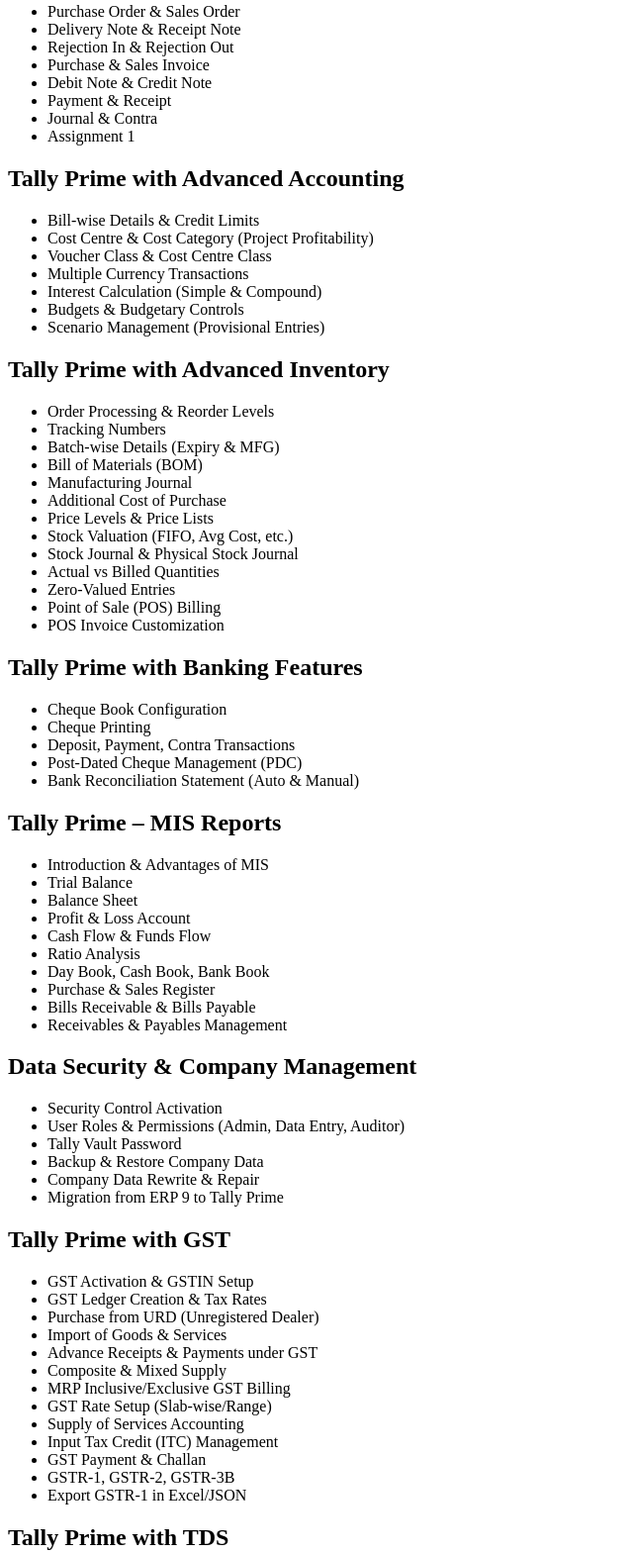
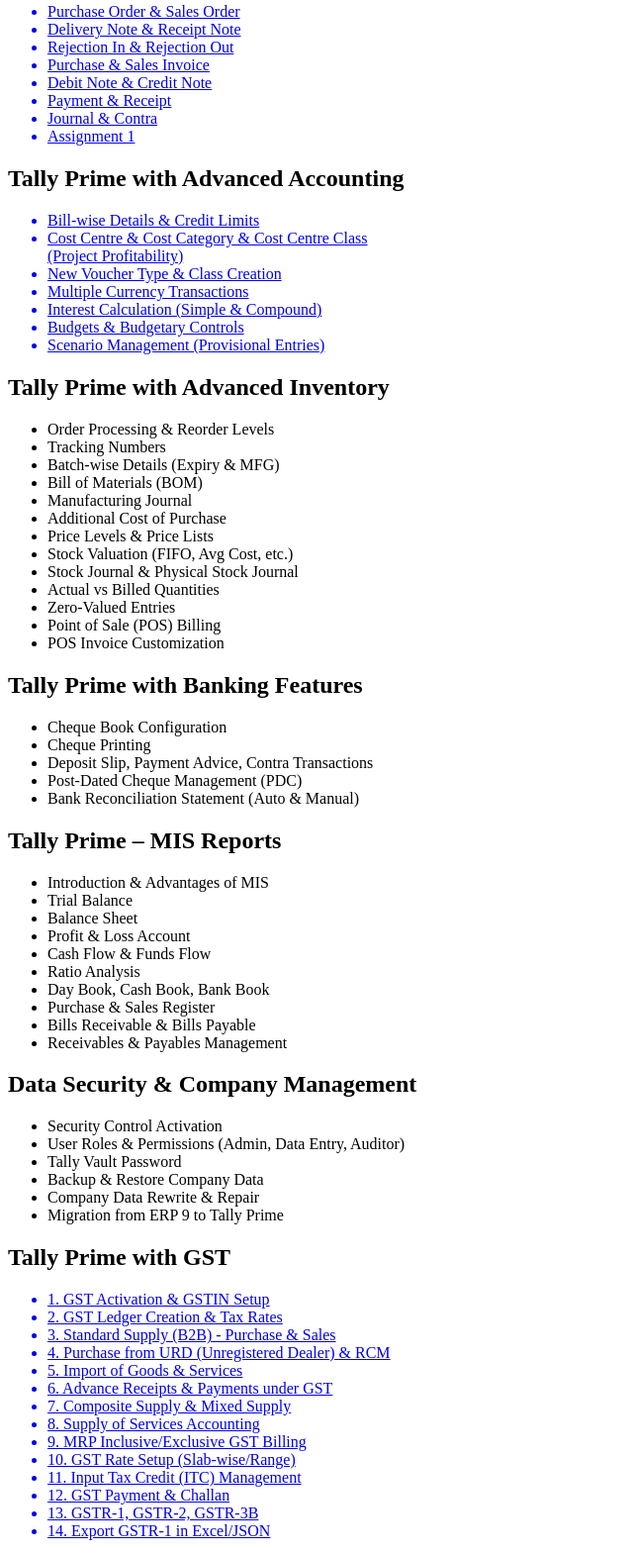
Before and after one commit to advancedtallyprime/adv-tally-prime-notes, a plain HTML site: page advanced-tally.html in a window 1280 px wide. Shown: the part 545-2115 px from the top of the page at 99% size, without its empty margins (0-640 px from the left). Drawn offline with Linux system fonts and the light colour scheme.

Commit message:
Update advanced-tally.html

```diff
--- a/advanced-tally.html
+++ b/advanced-tally.html
@@ -50,14 +50,14 @@
     <div class="module">
         <h2>Tally Prime with Accounts & Inventory Vouchers</h2>
         <ul>
-            <li>Purchase Order & Sales Order</li>
-            <li>Delivery Note & Receipt Note</li>
-            <li>Rejection In & Rejection Out</li>
-            <li>Purchase & Sales Invoice</li>
-            <li>Debit Note & Credit Note</li>
-            <li>Payment & Receipt</li>
-            <li>Journal & Contra</li>
-            <li>Assignment 1</li>
+            <a href="tally-notes/Tally-Prime-with-Accounts-&-Inventory-Vouchers/Purchase-Order-&-Sales-Order.html" target="_blank"><li>Purchase Order & Sales Order</li></a>
+            <a href="tally-notes/Tally-Prime-with-Accounts-&-Inventory-Vouchers/Delivery-Note-&-Receipt-Note.html" target="_blank"><li>Delivery Note & Receipt Note</li></a>
+            <a href="tally-notes/Tally-Prime-with-Accounts-&-Inventory-Vouchers/Rejection-In-&-Rejection-Out.html" target="_blank"><li>Rejection In & Rejection Out</li></a>
+            <a href="tally-notes/Tally-Prime-with-Accounts-&-Inventory-Vouchers/Purchase-&-Sales-Voucher-(Invoices).html" target="_blank"><li>Purchase & Sales Invoice</li></a>
+            <a href="tally-notes/Tally-Prime-with-Accounts-&-Inventory-Vouchers/Debit-Note-&-CreditNote.html" target="_blank"><li>Debit Note & Credit Note</li></a>
+            <a href="tally-notes/Tally-Prime-with-Accounts-&-Inventory-Vouchers/Payment-&-Receipt.html" target="_blank"><li>Payment & Receipt</li></a>
+            <a href="tally-notes/Tally-Prime-with-Accounts-&-Inventory-Vouchers/Journal-&-Contra.html" target="_blank"><li>Journal & Contra</li></a>
+            <a href="tally-notes/Tally-Prime-with-Accounts-&-Inventory-Vouchers/Assignment-1.html" target="_blank"><li>Assignment 1</li></a>
         </ul>
     </div>
 
@@ -65,13 +65,13 @@
     <div class="module">
         <h2>Tally Prime with Advanced Accounting</h2>
         <ul>
-            <li>Bill-wise Details & Credit Limits</li>
-            <li>Cost Centre & Cost Category (Project Profitability)</li>
-            <li>Voucher Class & Cost Centre Class</li>
-            <li>Multiple Currency Transactions</li>
-            <li>Interest Calculation (Simple & Compound)</li>
-            <li>Budgets & Budgetary Controls</li>
-            <li>Scenario Management (Provisional Entries)</li>
+            <a href="tally-notes/Tally-Prime-with-Advanced-Accounting/Bill-wise-Details-&-Credit-Limits.html" target="_blank"><li>Bill-wise Details & Credit Limits</li></a>
+            <a href="tally-notes/Tally-Prime-with-Advanced-Accounting/Cost-Centre-&-Cost-Category-&-cost-class-(Project-Profitability).html" target="_blank"><li>Cost Centre & Cost Category & Cost Centre Class <br>(Project Profitability)</li></a>
+            <a href="tally-notes/Tally-Prime-with-Advanced-Accounting/New-Voucher-type-&-Class-Creation.html" target="_blank"><li>New Voucher Type & Class Creation</li></a>
+            <a href="tally-notes/Tally-Prime-with-Advanced-Accounting/Multiple-Currency-Transactions.html" target="_blank"><li>Multiple Currency Transactions</li></a>
+            <a href="tally-notes/Tally-Prime-with-Advanced-Accounting/Interest-Calculation-(Simple-&-Compound).html" target="_blank"><li>Interest Calculation (Simple & Compound)</li></a>
+            <a href="tally-notes/Tally-Prime-with-Advanced-Accounting/Budgets-&-Budgetary-Controls.html" target="_blank"><li>Budgets & Budgetary Controls</li></a>
+            <a href="tally-notes/Tally-Prime-with-Advanced-Accounting/Scenario-Management-(Provisional-Entries).html" target="_blank"><li>Scenario Management (Provisional Entries)</li></a>
         </ul>
     </div>
 
@@ -101,7 +101,7 @@
         <ul>
             <li>Cheque Book Configuration</li>
             <li>Cheque Printing</li>
-            <li>Deposit, Payment, Contra Transactions</li>
+            <li>Deposit Slip, Payment Advice, Contra Transactions</li>
             <li>Post-Dated Cheque Management (PDC)</li>
             <li>Bank Reconciliation Statement (Auto & Manual)</li>
         </ul>
@@ -138,24 +138,47 @@
     </div>
 
     <!-- GST -->
-    <div class="module">
+<div class="module">
+    <h2>Tally Prime with GST</h2>
+    <ul>
+        <a href="tally-notes/tally-prime-with-gst/GST-Activation-&-GSTIN-Setup.html" target="_blank"><li>1. GST Activation & GSTIN Setup</li></a>
+        <a href="tally-notes/tally-prime-with-gst/GST-Ledger-Creation-&-Tax-Rates.html" target="_blank"><li>2. GST Ledger Creation & Tax Rates</li></a>
+        <a href="tally-notes/tally-prime-with-gst/Standard-Supply-(B2B)-Purchase-&-Sales.html" target="_blank"><li>3. Standard Supply (B2B) - Purchase & Sales</li></a>
+        <a href="tally-notes/tally-prime-with-gst/Purchase-from-URD-(Unregistered-Dealer)-&-RCM.html" target="_blank"><li>4. Purchase from URD (Unregistered Dealer) & RCM</li></a>
+
+        <a href="tally-notes/tally-prime-with-gst/Import-of-Goods-&-Services.html" target="_blank"><li>5. Import of Goods & Services</li></a>
+        <a href="tally-notes/tally-prime-with-gst/Advance-Receipts-&-Payments-under-GST.html" target="_blank"><li>6. Advance Receipts & Payments under GST</li></a>
+        <a href="tally-notes/tally-prime-with-gst/Composite-Supply-&-Mixed-Supply.html" target="_blank"><li>7. Composite Supply & Mixed Supply</li></a>
+        <a href="tally-notes/tally-prime-with-gst/Supply-of-Services-Accounting.html" target="_blank"><li>8. Supply of Services Accounting</li></a>
+
+        <a href="tally-notes/tally-prime-with-gst/MRP-Inclusive-&-Exclusive-GST-Billing.html" target="_blank"><li>9. MRP Inclusive/Exclusive GST Billing</li></a>
+        <a href="tally-notes/tally-prime-with-gst/GST-Rate-Setup-(Slab-wise-&-Range).html" target="_blank"><li>10. GST Rate Setup (Slab-wise/Range)</li></a>
+
+        <a href="tally-notes/tally-prime-with-gst/Input-Tax-Credit-(ITC)-Management.html" target="_blank"><li>11. Input Tax Credit (ITC) Management</li></a>
+        <a href="tally-notes/tally-prime-with-gst/GST-Payment-&-Challan.html" target="_blank"><li>12. GST Payment & Challan</li></a>
+        <a href="tally-notes/tally-prime-with-gst/GSTR-1,-GSTR-2,-GSTR-3B.html" target="_blank"><li>13. GSTR-1, GSTR-2, GSTR-3B</li></a>
+        <a href="tally-notes/tally-prime-with-gst/Export-GSTR-1-in-Excel-or-JSON.html" target="_blank"><li>14. Export GSTR-1 in Excel/JSON</li></a>
+    </ul>
+</div>
+    <!-- <div class="module">
         <h2>Tally Prime with GST</h2>
         <ul>
-            <li>GST Activation & GSTIN Setup</li>
-            <li>GST Ledger Creation & Tax Rates</li>
-            <li>Purchase from URD (Unregistered Dealer)</li>
-            <li>Import of Goods & Services</li>
-            <li>Advance Receipts & Payments under GST</li>
-            <li>Composite & Mixed Supply</li>
-            <li>MRP Inclusive/Exclusive GST Billing</li>
-            <li>GST Rate Setup (Slab-wise/Range)</li>
-            <li>Supply of Services Accounting</li>
-            <li>Input Tax Credit (ITC) Management</li>
-            <li>GST Payment & Challan</li>
-            <li>GSTR-1, GSTR-2, GSTR-3B</li>
-            <li>Export GSTR-1 in Excel/JSON</li>
+            <a href="tally-notes/tally-prime-with-gst/GST-Activation-&-GSTIN-Setup.html" target="_blank"><li>GST Activation & GSTIN Setup</li></a>
+            <a href="tally-notes/tally-prime-with-gst/GST-Ledger-Creation-&-Tax-Rates.html" target="_blank"><li>GST Ledger Creation & Tax Rates</li></a>
+            <a href="tally-notes/tally-prime-with-gst/Purchase-from-registered-Dealer.html" target="_blank"><li>Purchase from registered Dealer</li></a>
+            <a href="tally-notes/tally-prime-with-gst/Purchase-from-URD-(Unregistered-Dealer).html" target="_blank"><li>Purchase from URD (Unregistered Dealer)</li></a>
+            <a href="tally-notes/tally-prime-with-gst/Import-of-Goods-&-Services.html" target="_blank"><li>Import of Goods & Services</li></a>
+            <a href="tally-notes/tally-prime-with-gst/Advance-Receipts-&-Payments-under-GST.html" target="_blank"><li>Advance Receipts & Payments under GST</li></a>
+            <a href="tally-notes/tally-prime-with-gst/Composite-&-Mixed-Supply.html" target="_blank"><li>Composite & Mixed Supply</li></a>
+            <a href="tally-notes/tally-prime-with-gst/MRP-Inclusive-&-Exclusive-GST-Billing.html" target="_blank"><li>MRP Inclusive/Exclusive GST Billing</li></a>
+            <a href="tally-notes/tally-prime-with-gst/GST-Rate-Setup-(Slab-wise-&-Range).html" target="_blank"><li>GST Rate Setup (Slab-wise/Range)</li></a>
+            <a href="tally-notes/tally-prime-with-gst/Supply-of-Services-Accounting.html" target="_blank"><li>Supply of Services Accounting</li></a>
+            <a href="tally-notes/tally-prime-with-gst/Input-Tax-Credit-(ITC)-Management.html" target="_blank"><li>Input Tax Credit (ITC) Management</li></a>
+            <a href="tally-notes/tally-prime-with-gst/GST-Payment-&-Challan.html" target="_blank"><li>GST Payment & Challan</li></a>
+            <a href="tally-notes/tally-prime-with-gst/GSTR-1,-GSTR-2,-GSTR-3B.html" target="_blank"><li>GSTR-1, GSTR-2, GSTR-3B</li></a>
+            <a href="tally-notes/tally-prime-with-gst/Export-GSTR-1-in-Excel-or-JSON.html" target="_blank"><li>Export GSTR-1 in Excel/JSON</li></a>
         </ul>
-    </div>
+    </div> -->
 
     <!-- TDS -->
     <div class="module">
```
